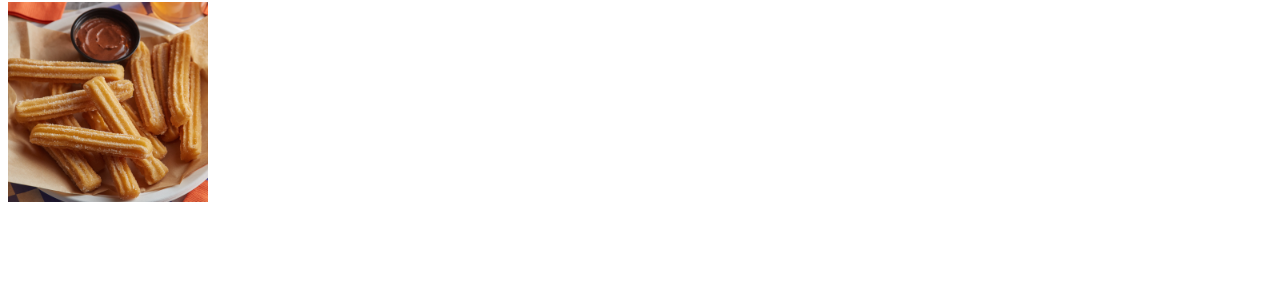
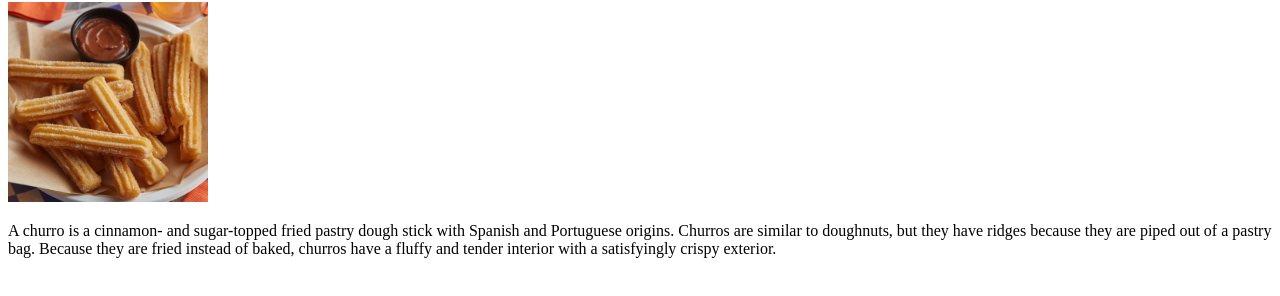
Before and after one commit to daniellesimhony/odin-recipes, a plain HTML site: page recipes/churros.html in a window 1280 px wide. Shown: the part 78-374 px from the top of the page. Drawn offline with Linux system fonts and the light colour scheme.

Commit message:
Added description

```diff
--- a/recipes/churros.html
+++ b/recipes/churros.html
@@ -9,6 +9,10 @@
     <h1>Churros</h1>
 
     <img src="../imgs/churros.jpg" width=200 height=200></img>
+
+    <p>
+        A churro is a cinnamon- and sugar-topped fried pastry dough stick with Spanish and Portuguese origins. Churros are similar to doughnuts, but they have ridges because they are piped out of a pastry bag. Because they are fried instead of baked, churros have a fluffy and tender interior with a satisfyingly crispy exterior.
+    </p>
 </body>
 
 </html>
```
